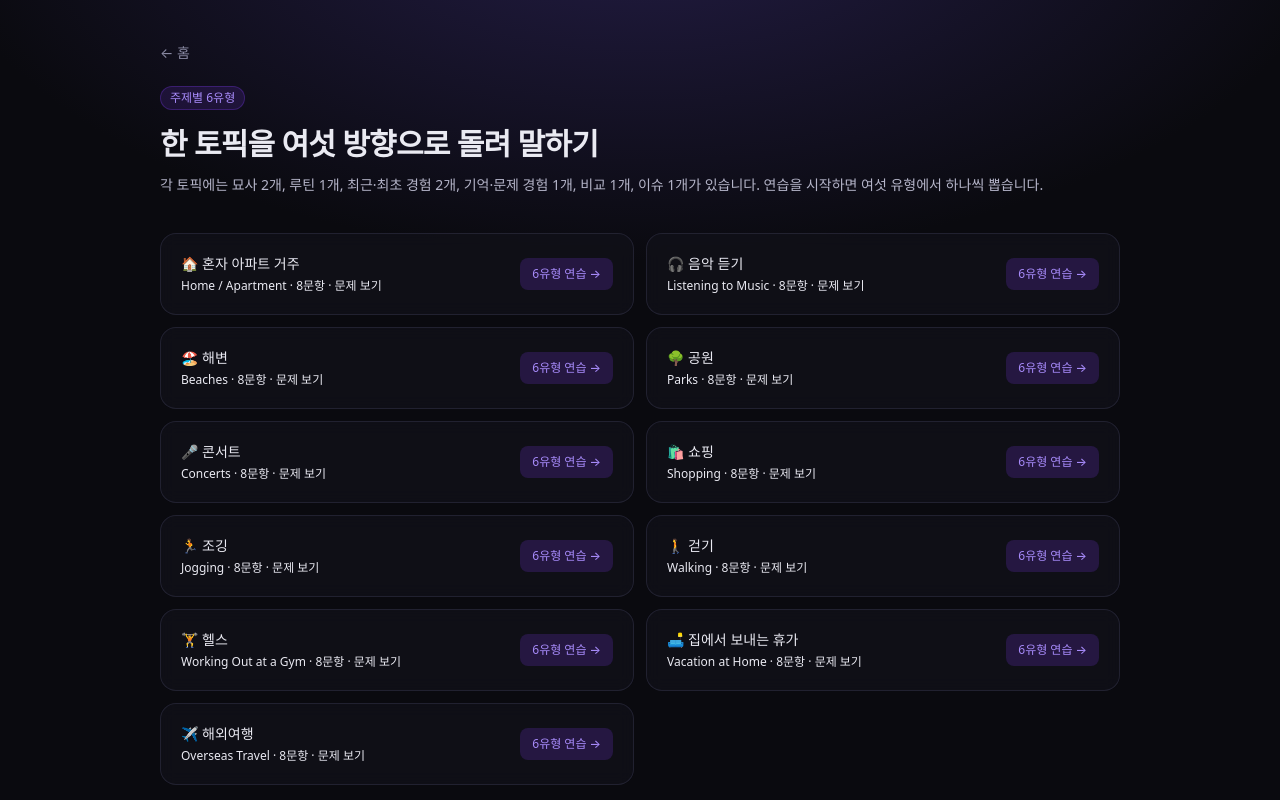
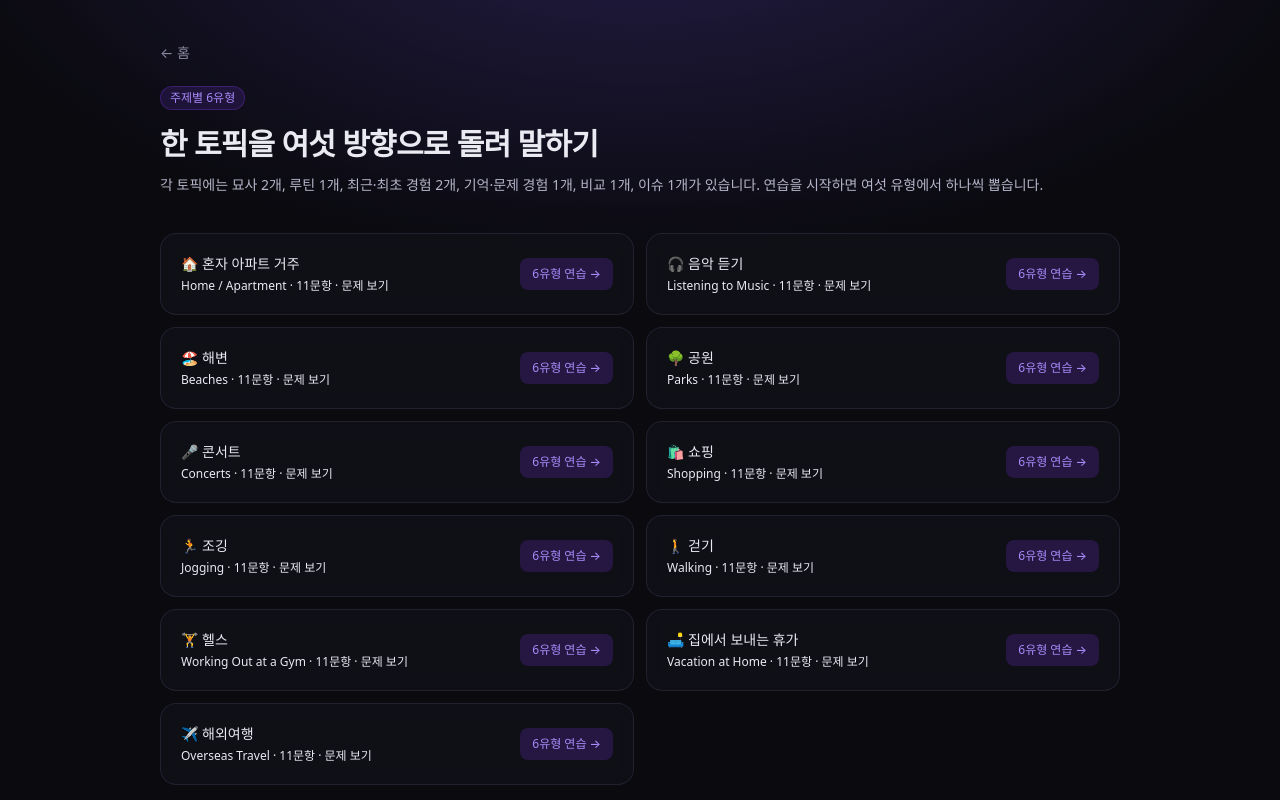
Before and after one commit to KSH0660/Yumi-Opic, a Next.js app: page /topics in a window 1280 px wide. Shown: the top 800 px of the page. Built offline with nearby package versions, Linux system fonts and the light colour scheme.

Commit message:
Attach roleplay sets to survey topics

```diff
--- a/src/data/survey-bank.ts
+++ b/src/data/survey-bank.ts
@@ -1,6 +1,7 @@
 import type { Question, QuestionSource, QuestionType, Topic } from "../lib/types";
+import { surveyRoleplayQuestionsByTopic } from "./survey-roleplay-bank";
 
-export const SURVEY_BANK_VERSION = "survey-reset-2026-09-07";
+export const SURVEY_BANK_VERSION = "survey-roleplay-2026-09-07";
 
 function q(
   id: string,
@@ -13,7 +14,7 @@ function q(
 }
 
 function topic(id: string, ko: string, en: string, emoji: string, questions: Question[]): Topic {
-  return { id, category: "survey", ko, en, emoji, questions };
+  return { id, category: "survey", ko, en, emoji, questions: [...questions, ...(surveyRoleplayQuestionsByTopic[id] ?? [])] };
 }
 
 export const surveyTopics: Topic[] = [
```
